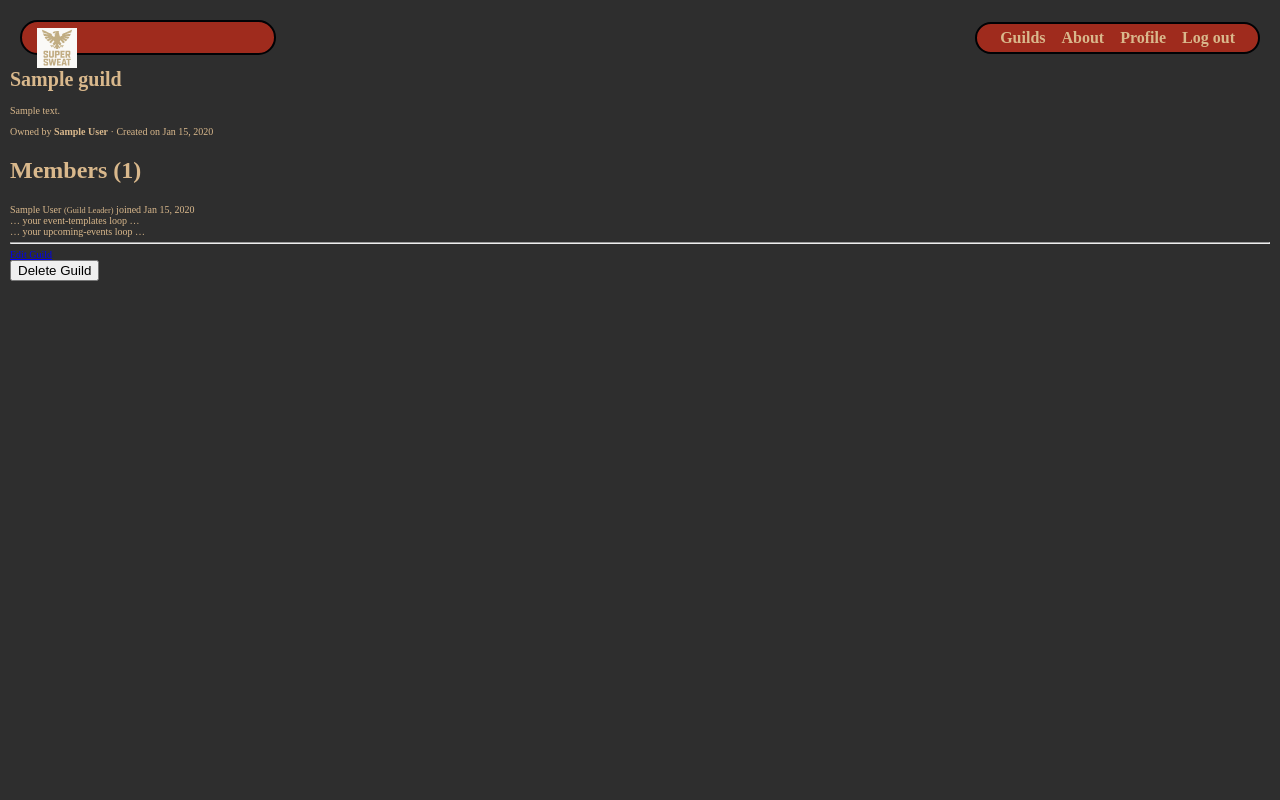
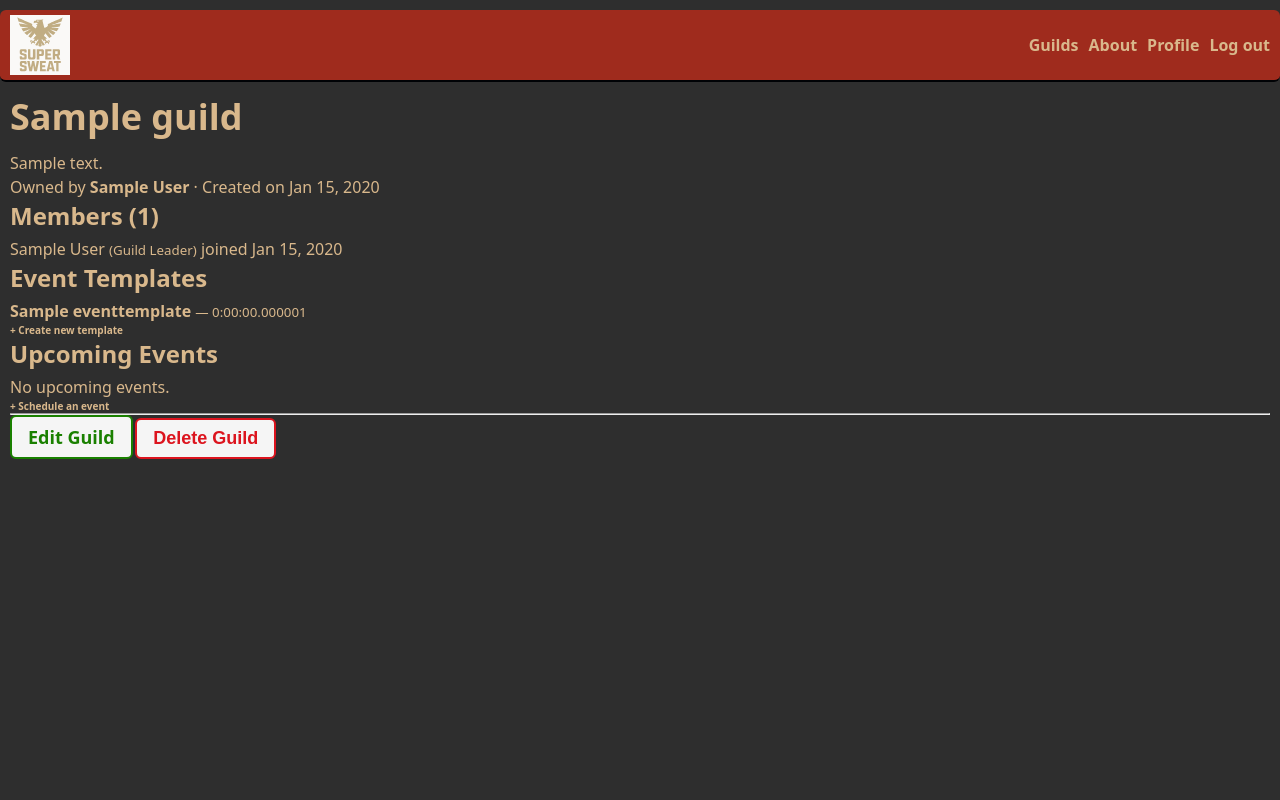
Before and after one commit to Xugknight/super-sweat, a Django app: page /guilds/1/ in a window 1280 px wide. Run offline with Django 5.2, Linux system fonts and the light colour scheme; a user stored in the database is signed in; tables that the repository leaves empty hold one stand-in row (values such as "Sample post").

Commit message:
Fix some button styling and overall css. Remove repetitive css. Add leave guild functionality. Add basic event and eventtemplate for now. Resize logo. Update forms for profile, guilds, and guild detail.

```diff
--- a/main_app/static/css/base.css
+++ b/main_app/static/css/base.css
@@ -1,300 +1,165 @@
+/* ==========================================================================
+   1. RESET & BOX-SIZING
+   ========================================================================== */
 html {
   box-sizing: border-box;
+  font-size: 62.5%;
+}
+*, *::before, *::after {
+  box-sizing: inherit;
+  margin: 0;
+  padding: 0;
 }
 
-/* The Universal Selector */
-*, /* All elements*/
-*::before, /* All ::before pseudo-elements */
-*::after {
-  /* All ::after pseudo-elements */
-  /* height & width will now include border & padding by default
-     but can be over-ridden as needed */
-  box-sizing: inherit;
+/* ==========================================================================
+   2. CSS VARIABLES
+   ========================================================================== */
+:root {
+  --nav-bg:        #9f2b1d;
+  --borders:       rgb(0,2,5) solid 2px;
+  --text-color:    #d9b88c;
+  --link-hover:    rgb(16,56,158);
+
+  --button-bg:     rgb(245,245,245);
+  --button-bgh:    rgb(226,226,226);
+  --submit:        rgb(26,128,0);
+  --warn:          rgb(255,102,0);
+  --danger:        rgb(220,20,30);
+  --secondary:     rgb(57,57,57);
+
+  --font-xtreme:   4.2rem;
+  --font-xxl:      3.6rem;
+  --font-xl:       2.4rem;
+  --font-l:        1.8rem;
+  --font-reg:      1.6rem;
+  --radius:        6px;
 }
 
-/* resets font size to be 62.5% of the user preference -
-     in most browser configurations this will be 10px */
-:root {
-  font-size: 62.5%;
-}
-
+/* ==========================================================================
+   3. GLOBAL STYLES
+   ========================================================================== */
 body {
-  background-color: #2e2e2e;
-  color: #d9b88c;
-  margin: 0;
+  background: #2e2e2e;
+  color: var(--text-color);
+  font-family: 'Black Ops One', system-ui, sans-serif;
   display: flex;
   flex-direction: column;
   align-items: center;
-  font-family: 'Black Ops One' -apple-system, BlinkMacSystemFont, 'Segoe UI',
-    'Roboto', 'Oxygen', 'Ubuntu', 'Cantarell', 'Fira Sans', 'Droid Sans',
-    'Helvetica Neue', sans-serif;
   min-height: 100vh;
-  --nav-bg: #9f2b1d;
-  --nav-bg-ff: #9f2b1d;
-  --borders: rgb(0, 2, 5) solid 2px;
-  --text-color: #d9b88c;
-  --link-hover-color: rgb(16, 56, 158);
-  --button-bg: rgb(245, 245, 245);
-  --button-bg-hover: rgb(226, 226, 226);
-  --submit: rgb(26, 128, 0);
-  --warn: rgb(255, 102, 0);
-  --danger: rgb(220, 20, 30);
-  --secondary: rgb(57, 57, 57);
-  --card-box-shadow: 5px 5px 6px -1px #aaa;
-  --font-xtreme: 4.2rem;
-  --font-xxl: 3.6rem;
-  --font-xl: 2.4rem;
-  --font-l: 1.8rem;
-  --font-reg: 1.6rem;
-  --card-border-radius: 6px;
 }
 
+a {
+  color: var(--text-color);
+  text-decoration: none;
+  font-weight: 600;
+}
+a:hover {
+  color: var(--link-hover);
+}
+
+ul { list-style: none; }
+
+/* ==========================================================================
+   4. HEADER & NAVIGATION
+   ========================================================================== */
 header {
   width: 100%;
-  background: var(--nav-bg-ff); /* rgba(104, 197, 248, .9) */
+  background: var(--nav-bg);
   border-bottom: var(--borders);
+  display: flex;
+  align-items: center;
+  justify-content: space-between;
+  padding: 0.5rem 1rem;
 }
 
-nav {
-  margin: 10px;
+.header-logo-container {
+  max-width: 60px;   /* shrunk down further */
 }
-
-ul {
-  margin: 0;
-  list-style: none;
-  padding: 0;
-}
-
-main {
+.header-logo-container img {
   width: 100%;
-  padding: 0 10px;
-}
-
-h2 {
-  font-size: var(--font-xl);
-}
-
-nav a {
-  text-decoration: none;
-  color: var(--text-color);
-  font-weight: 600;
-  font-size: 16px;
-}
-
-nav a:hover {
-  color: var(--link-hover-color);
+  height: auto;
+  display: block;
 }
 
 nav ul {
   display: flex;
-  align-items: center;
-  justify-content: center;
-  flex-wrap: wrap;
+  gap: 1rem;
+}
+nav a {
+  font-size: 1.6rem;
+  font-weight: 600;
 }
 
-nav li {
-  padding: 5px 8px;
+/* Logout button styling */
+#logout-form button {
+  background: none;
+  border: none;
+  color: var(--text-color);
+  font-size: 1.6rem;
+  font-weight: 600;          /* match nav links */
+  font-family: inherit;
+  cursor: pointer;
+  padding: 0;
+}
+#logout-form button:hover {
+  color: var(--link-hover);
 }
 
-.header-logo-container {
-  width: 40px;
-  height: 40px;
-  object-fit: contain;
-  margin: 0;
-  padding: 0;
-  opacity: 1;
-  /* Remove the fixed positioning - let it flow naturally in the header */
-}
-.header-logo-container img {
+/* ==========================================================================
+   5. MAIN AREA
+   ========================================================================== */
+main {
   width: 100%;
-  height: auto; /* Maintains aspect ratio */
-  max-width: 40px;
-  max-height: 40px;
+  max-width: 1300px;
+  padding: 1rem;
+  flex: 1;
 }
 
-.page-header {
-  display: flex;
-  align-items: center;
-  margin: 20px;
+/* ==========================================================================
+   6. TYPOGRAPHY
+   ========================================================================== */
+h1 { font-size: var(--font-xxl); margin-bottom: 1rem; }
+h2 { font-size: var(--font-xl); margin-bottom: 0.5rem; }
+p, li { font-size: var(--font-reg); line-height: 1.5; }
+
+/* ==========================================================================
+   7. BUTTONS & FORMS
+   ========================================================================== */
+.btn {
+  display: inline-block;
+  padding: 0.8rem 1.6rem;
+  font-size: var(--font-l);
+  border: 2px solid transparent;
+  border-radius: var(--radius);
+  background: var(--button-bg);
+  font-weight: 600;
+  cursor: pointer;
+}
+.btn:hover {
+  background: var(--button-bgh);
 }
 
-.btn {
-  font-size: var(--font-l);
-  padding: 8px 16px;
-  border-radius: 6px;
-  border-width: 2px;
-  border-style: solid;
-  text-decoration: none;
-  background-color: var(--button-bg);
-  font-weight: 600;
-  cursor: pointer;
-  font-family: inherit;
-  margin-right: 10px;
+.btn + .btn {
+  margin-left: 0.8rem;
 }
 
-.btn:hover {
-  background-color: var(--button-bg-hover);
+.submit    { color: var(--submit);    border-color: var(--submit);   }
+.warn       { color: var(--warn);      border-color: var(--warn);     }
+.danger     { color: var(--danger);    border-color: var(--danger);   }
+.secondary  { color: var(--secondary); border-color: var(--secondary); }
+
+/* ==========================================================================
+   8. MEDIA QUERIES
+   ========================================================================== */
+@media (min-width: 768px) {
+  .page-header h1 { font-size: var(--font-xtreme); }
 }
 
-.submit {
-  color: var(--submit);
-  border-color: var(--submit);
-}
-
-.secondary {
-  color: var(--secondary);
-  border-color: var(--secondary);
-}
-
-.warn {
-  color: var(--warn);
-  border-color: var(--warn);
-}
-
-.danger {
-  color: var(--danger);
-  border-color: var(--danger);
-}
-
-.page-header h1 {
-  font-size: var(--font-xxl);
-  margin: 0;
-}
-
-.page-header img {
-  height: 40px;
-  margin-left: 15px;
-}
-
-.page-header img:first-of-type {
-  margin-left: 20px;
-}
-
-.page-content {
-  font-size: var(--font-reg);
-}
-
-@media only screen and (min-width: 768px) {
+@media (min-width: 1024px) {
   header {
     position: sticky;
-    display: flex;
-    flex-direction: row;
-    top: 0;
-    align-items: center;
-  }
-
-  main {
-    max-width: 1300px;
-    min-height: calc(100vh - 53px);
-  }
-
-  nav,
-  .header-logo-container {
-    margin: 10px 0;
-    padding: 0 15px;
-  }
-
-  /* visual fix to help align logo */
-  .header-logo-container {
-    padding-top: 3px;
-  }
-
-  nav {
-    margin-left: auto;
-    display: flex;
-    justify-content: center;
-  }
-
-  nav ul {
-    flex-wrap: nowrap;
-  }
-
-  .header-logo-container {
-    width: 213px;
-  }
-
-  .page-header h1 {
-    font-size: var(--font-xtreme);
-  }
-
-  .page-header img {
-    height: 50px;
-    margin-left: 20px;
-  }
-
-  .page-header img:first-of-type {
-    margin-left: 25px;
-  }
-
-  @supports (-webkit-backdrop-filter: none) or (backdrop-filter: none) {
-    header {
-      background: var(--nav-bg);
-      -webkit-backdrop-filter: blur(3px);
-      backdrop-filter: blur(3px);
-    }
+    top: 1rem;
+    margin: 1rem 2rem 0;
+    border-radius: var(--radius);
   }
 }
-
-@media only screen and (min-width: 1024px) {
-  main {
-    min-height: calc(100vh - 55px);
-  }
-
-  header {
-    margin: 20px 20px 0 20px;
-    width: calc(100vw - 40px);
-    max-width: 1920px;
-    top: 20px;
-    background-color: transparent;
-    border-bottom: none;
-  }
-
-  nav,
-  .header-logo-container {
-    margin: 0;
-    background: var(--nav-bg-ff);
-    border: var(--borders);
-    border-radius: 18px;
-  }
-
-  nav {
-    margin-left: auto;
-  }
-
-  .header-logo-container {
-    /* visual fix to help align logo */
-    padding-top: 6px;
-    width: 256px;
-    height: 35px;
-  }
-
-  @supports (-webkit-backdrop-filter: none) or (backdrop-filter: none) {
-    header {
-      -webkit-backdrop-filter: none;
-      backdrop-filter: none;
-    }
-
-    nav,
-    .header-logo-container {
-      background: #9f2b1d;
-      -webkit-backdrop-filter: blur(3px);
-      backdrop-filter: blur(3px);
-    }
-  }
-}
-
-#logout-form button {
-  text-decoration: none;
-  color: var(--text-color);
-  font-weight: 600;
-  font-size: 16px;
-  background: none;
-  border: none;
-  cursor: pointer;
-  padding: 0;
-  font-family: inherit;
-}
-
-#logout-form button:hover {
-  color: var(--link-hover-color);
-}
--- a/main_app/templates/guilds/detail.html
+++ b/main_app/templates/guilds/detail.html
@@ -24,7 +24,6 @@
           <li>
             {{ membership.profile.display_name }}
             <small class="italic">({{ membership.get_role_display }})</small>
-
             {% if membership.joined_at %}
               <span class="text-xs text-gray-500">
                 joined {{ membership.joined_at|date:"M d, Y" }}
@@ -37,44 +36,86 @@
       </ul>
 
       {% if user.is_authenticated and user.profile != guild.owner %}
-        <form action="{% url 'guild-join' guild.pk %}"
-              method="post"
-              class="mt-4">
-          {% csrf_token %}
-          <button type="submit"
-                  class="btn submit">
-            Join Guild
-          </button>
-        </form>
+        {% if user.profile in guild.members.all %}
+          <form action="{% url 'guild-leave' guild.pk %}" method="post" class="mt-4">
+            {% csrf_token %}
+            <button type="submit" class="btn warn">Leave Guild</button>
+          </form>
+        {% else %}
+          <form action="{% url 'guild-join' guild.pk %}" method="post" class="mt-4">
+            {% csrf_token %}
+            <button type="submit" class="btn submit">Join Guild</button>
+          </form>
+        {% endif %}
       {% endif %}
     </section>
 
     {# — Event Templates Section — #}
     <section class="mb-8">
-      … your event-templates loop …
+      <h2 class="text-2xl font-semibold mb-2">Event Templates</h2>
+      <ul class="list-disc list-inside">
+        {% for template in guild.templates.all %}
+          <li>
+            <a href="{% url 'eventtemplate-detail' template.pk %}"
+               class="text-blue-600 hover:underline">
+              {{ template.name }}
+            </a>
+            {% if template.default_time %}
+              <small>— {{ template.default_time }}</small>
+            {% endif %}
+          </li>
+        {% empty %}
+          <li>No event templates defined.</li>
+        {% endfor %}
+      </ul>
+      <a href="{% url 'eventtemplate-create' guild.pk %}"
+         class="mt-2 inline-block text-sm text-blue-500 hover:underline">
+        + Create new template
+      </a>
     </section>
 
     {# — Upcoming Events Section — #}
     <section class="mb-8">
-      … your upcoming-events loop …
+      <h2 class="text-2xl font-semibold mb-2">Upcoming Events</h2>
+      <ul class="divide-y divide-gray-200">
+        {% for event in upcoming_events %}
+          <li class="py-2 flex justify-between items-center">
+            <div>
+              <a href="{% url 'event-detail' event.pk %}"
+                 class="text-lg font-medium text-blue-600 hover:underline">
+                {{ event.title }}
+              </a>
+              <div class="text-sm text-gray-600">
+                {{ event.start_time|date:"M d, Y H:i" }} – {{ event.end_time|date:"H:i" }}
+              </div>
+            </div>
+            <span class="text-sm px-2 py-1 bg-gray-100 rounded">
+              {{ event.rsvps.count }} RSVPs
+            </span>
+          </li>
+        {% empty %}
+          <li class="py-2 text-gray-500">No upcoming events.</li>
+        {% endfor %}
+      </ul>
+      <a href="{% url 'event-create' guild.pk %}"
+         class="mt-2 inline-block text-sm text-blue-500 hover:underline">
+        + Schedule an event
+      </a>
     </section>
 
     {# — Owner Actions — #}
     {% if user.is_authenticated and user.profile == guild.owner %}
       <hr class="my-6" />
       <div class="flex space-x-4">
-        <a href="{% url 'guild-update' guild.pk %}"
-           class="px-4 py-2 bg-green-600 text-white rounded">
+        <a href="{% url 'guild-update' guild.pk %}" class="btn submit">
           Edit Guild
         </a>
         <form action="{% url 'guild-delete' guild.pk %}"
               method="post"
-              onsubmit="return confirm('Really delete this guild?');">
+              onsubmit="return confirm('Really delete this guild?');"
+              style="display:inline-block;">
           {% csrf_token %}
-          <button type="submit"
-                  class="px-4 py-2 bg-red-600 text-white rounded">
-            Delete Guild
-          </button>
+          <button type="submit" class="btn danger">Delete Guild</button>
         </form>
       </div>
     {% endif %}
--- a/main_app/templates/signup.html
+++ b/main_app/templates/signup.html
@@ -4,7 +4,6 @@
 {% block content %}
   <h1>Create an Account</h1>
 
-  {# Show form-wide (non-field) errors #}
   {% if form.non_field_errors %}
     <ul class="errorlist">
       {% for err in form.non_field_errors %}
@@ -16,7 +15,6 @@
   <form method="post">
     {% csrf_token %}
 
-    {# Loop through fields so we can show per-field errors #}
     {% for field in form %}
       <div class="form-group">
         {{ field.label_tag }}
--- a/main_app/urls.py
+++ b/main_app/urls.py
@@ -4,14 +4,21 @@ from . import views
 urlpatterns = [
     path('', views.Home.as_view(), name='home'),
     path('about/', views.about, name='about'),
+    path('accounts/signup/', views.signup, name='signup'),
+
+    # Profile
     path('profiles/', views.ProfileDetail.as_view(), name='profile-detail'),
     path('profiles/edit/', views.ProfileUpdate.as_view(), name='profile-edit'),
     path('profiles/delete/', views.ProfileDelete.as_view(), name='profile-delete'),
-    path('accounts/signup/', views.signup, name='signup'),
+
+    # Guilds
     path('guilds/', views.GuildList.as_view(), name='guild-list'),
+    path('guilds/create/', views.GuildCreate.as_view(), name='guild-create'),
     path('guilds/<int:pk>/join/', views.guild_join, name='guild-join'),
+    path('guilds/<int:pk>/leave/', views.guild_leave, name='guild-leave'),
+    path('guilds/<int:pk>/templates/create/', views.EventTemplateCreate.as_view(), name='eventtemplate-create'),
+    path('guilds/<int:pk>/events/create/', views.EventCreate.as_view(), name='event-create'),
     path('guilds/<int:pk>/', views.GuildDetail.as_view(), name='guild-detail'),
-    path('guilds/create/', views.GuildCreate.as_view(), name='guild-create'),
     path('guilds/<int:pk>/edit/', views.GuildUpdate.as_view(), name='guild-update'),
     path('guilds/<int:pk>/delete/', views.GuildDelete.as_view(), name='guild-delete'),
 ]
--- a/main_app/views.py
+++ b/main_app/views.py
@@ -9,7 +9,7 @@ from django.urls import reverse_lazy
 from django.utils import timezone
 from django.views.generic import CreateView, UpdateView, DeleteView
 from django.views.generic import ListView, DetailView
-from .models import Profile, Guild, Membership
+from .models import Profile, Guild, Membership, EventTemplate, Event
 from .forms import ProfileForm
 
 class Home(LoginView):
@@ -72,7 +72,8 @@ class GuildDetail(LoginRequiredMixin, DetailView):
 
     def get_context_data(self, **kwargs):
         data = super().get_context_data(**kwargs)
-        data['now'] = timezone.now()
+        now = timezone.now()
+        data['upcoming_events'] = self.object.events.filter(start_time__gte=now)
         return data
 
 class GuildCreate(LoginRequiredMixin, CreateView):
@@ -102,6 +103,44 @@ class GuildDelete(LoginRequiredMixin, DeleteView):
     def get_queryset(self):
         return Guild.objects.filter(owner=self.request.user.profile)
 
+class EventTemplateCreate(LoginRequiredMixin, CreateView):
+    model = EventTemplate
+    fields = ['name', 'default_time', 'default_roles']
+    template_name = 'guilds/eventtemplate_form.html'
+
+    def form_valid(self, form):
+        form.instance.guild = Guild.objects.get(pk=self.kwargs['pk'])
+        return super().form_valid(form)
+
+    def get_context_data(self, **kwargs):
+        context = super().get_context_data(**kwargs)
+        context['guild'] = Guild.objects.get(pk=self.kwargs['pk'])
+        return context
+
+    def get_success_url(self):
+        return reverse_lazy('guild-detail', kwargs={'pk': self.kwargs['pk']})
+
+class EventCreate(LoginRequiredMixin, CreateView):
+    model = Event
+    fields = [
+        'title', 'description',
+        'start_time', 'end_time',
+        'max_participants', 'required_roles',
+    ]
+    template_name = 'guilds/event_form.html'
+
+    def form_valid(self, form):
+        form.instance.guild = Guild.objects.get(pk=self.kwargs['pk'])
+        return super().form_valid(form)
+
+    def get_context_data(self, **kwargs):
+        ctx = super().get_context_data(**kwargs)
+        ctx['guild'] = Guild.objects.get(pk=self.kwargs['pk'])
+        return ctx
+
+    def get_success_url(self):
+        return reverse_lazy('guild-detail', kwargs={'pk': self.kwargs['pk']})
+
 def signup(request):
     if request.method == 'POST':
         form = UserCreationForm(request.POST)
@@ -127,3 +166,12 @@ def guild_join(request, pk):
             defaults={'role': 'MEMBER'}
         )
     return redirect('guild-detail', pk=pk)
+
+@login_required
+def guild_leave(request, pk):
+    if request.method == 'POST':
+        guild = get_object_or_404(Guild, pk=pk)
+        profile = request.user.profile
+
+        Membership.objects.filter(guild=guild, profile=profile).delete()
+    return redirect('guild-detail', pk=pk)
```
Also changed, not shown: main_app/static/css/guilds/index.css (deleted, +0 -11 lines), main_app/templates/guilds/event_form.html (added, +13 -0 lines), main_app/templates/guilds/eventtemplate_form.html (added, +12 -0 lines), main_app/templates/guilds/form.html (+4 -5 lines), main_app/templates/profiles/detail.html (+17 -16 lines), main_app/templates/profiles/form.html (+8 -2 lines).
